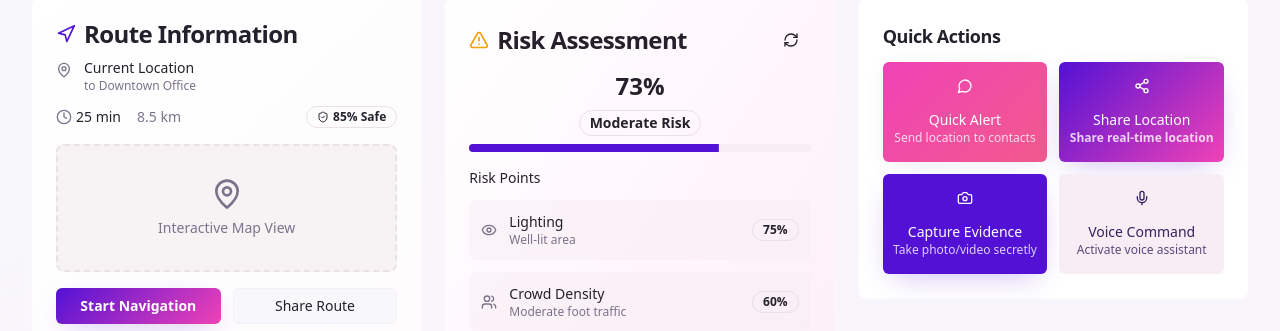
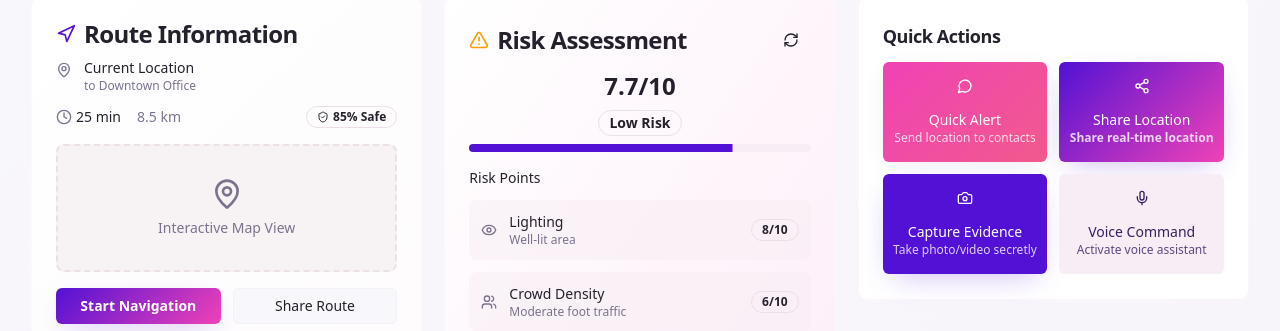
Before and after one commit to jeetsaha1/AI-Guardian, a React (Vite) app: page / in a window 1280 px wide. Shown: the part 469-800 px from the top of the page. Built offline with nearby package versions, Linux system fonts and the light colour scheme.

Commit message:
Update risk assessment points
Change risk assessment to use points out of 10 instead of percentage.

```diff
--- a/src/components/RiskAssessment.tsx
+++ b/src/components/RiskAssessment.tsx
@@ -9,37 +9,37 @@ const RiskAssessment = () => {
     {
       icon: Eye,
       label: "Lighting",
-      score: 75,
+      score: 8,
       status: "good" as const,
       description: "Well-lit area"
     },
     {
       icon: Users,
       label: "Crowd Density",
-      score: 60,
+      score: 6,
       status: "moderate" as const,
       description: "Moderate foot traffic"
     },
     {
       icon: Shield,
       label: "Security",
-      score: 85,
+      score: 9,
       status: "good" as const,
       description: "CCTV monitored"
     },
   ];
 
-  const overallRisk = 73;
+  const overallRisk = 7.7;
 
   const getRiskColor = (score: number) => {
-    if (score >= 75) return "success";
-    if (score >= 50) return "warning";
+    if (score >= 7) return "success";
+    if (score >= 4) return "warning";
     return "destructive";
   };
 
   const getRiskLevel = (score: number) => {
-    if (score >= 75) return "Low Risk";
-    if (score >= 50) return "Moderate Risk";
+    if (score >= 7) return "Low Risk";
+    if (score >= 4) return "Moderate Risk";
     return "High Risk";
   };
 
@@ -59,11 +59,11 @@ const RiskAssessment = () => {
       <CardContent className="space-y-4">
         {/* Overall Risk Score */}
         <div className="text-center space-y-2">
-          <div className="text-2xl font-bold text-foreground">{overallRisk}%</div>
+          <div className="text-2xl font-bold text-foreground">{overallRisk}/10</div>
           <Badge variant={getRiskColor(overallRisk) as any} className="text-sm">
             {getRiskLevel(overallRisk)}
           </Badge>
-          <Progress value={overallRisk} className="w-full h-2" />
+          <Progress value={overallRisk * 10} className="w-full h-2" />
         </div>
 
         {/* Risk Points */}
@@ -79,7 +79,7 @@ const RiskAssessment = () => {
                 </div>
               </div>
               <Badge variant={getRiskColor(factor.score) as any} className="text-xs">
-                {factor.score}%
+                {factor.score}/10
               </Badge>
             </div>
           ))}
```
